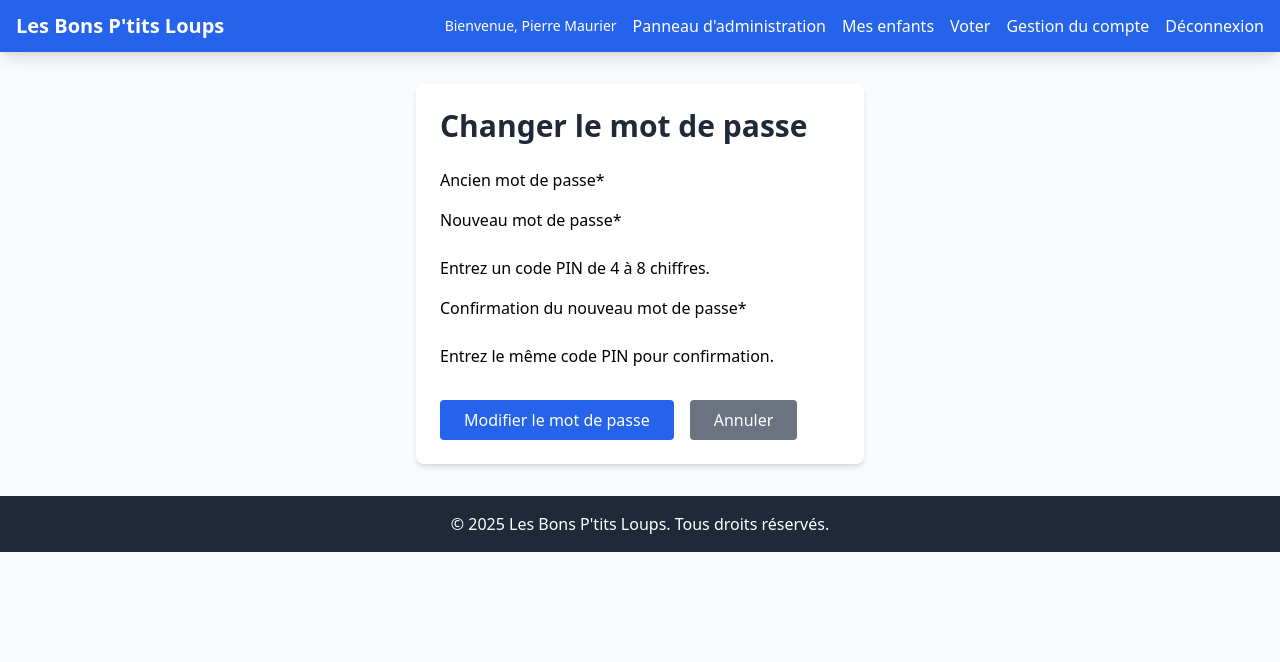
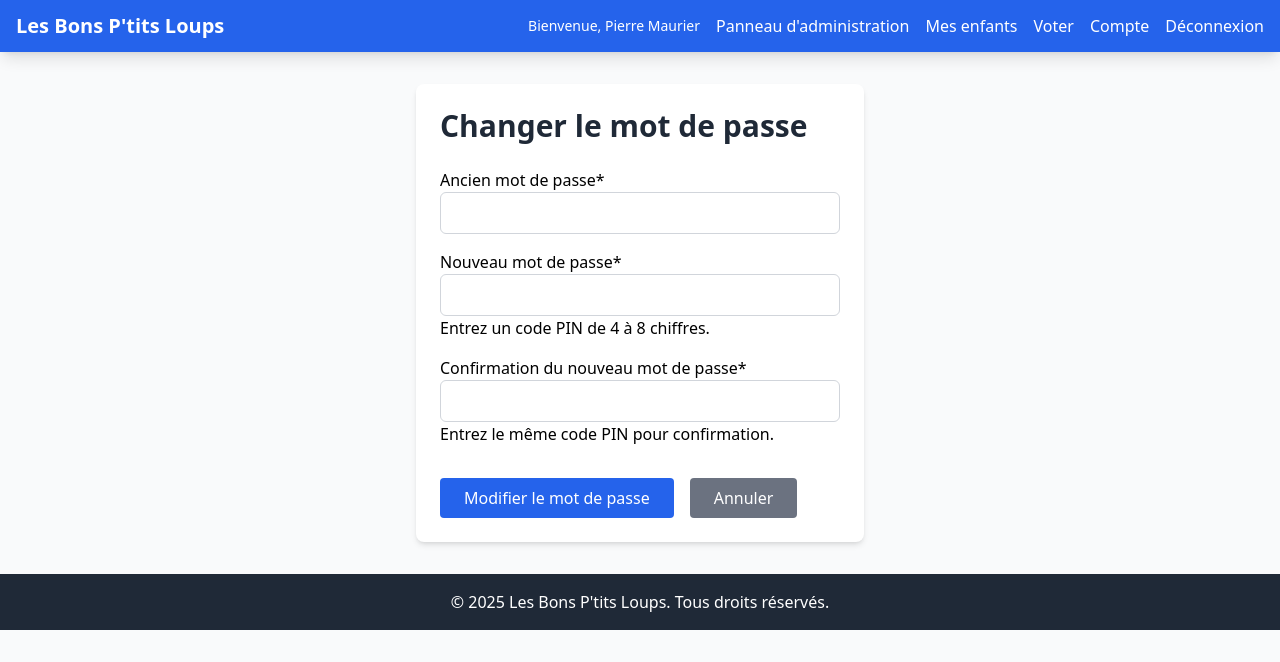
Before and after one commit to Oripy/BonPtitLoup, a Django app: page /accounts/change-password/ in a window 1280 px wide. Shown: the top 662 px of the page. Run offline with Django 5.2, Linux system fonts and the light colour scheme; a user stored in the database is signed in; some libraries are stand-ins or nearby versions.

Commit message:
Enhance input field styling in base template
- Added custom styles for input fields and select elements to improve user experience.
- Implemented focus states for better accessibility and visual feedback.
- Updated the account management link in the navigation for clarity.

```diff
--- a/templates/base.html
+++ b/templates/base.html
@@ -6,6 +6,44 @@
     <meta name="viewport" content="width=device-width, initial-scale=1.0">
     <title>{% block title %}{% trans "Les Bons P'tits Loups" %}{% endblock %}</title>
     <script src="https://cdn.tailwindcss.com"></script>
+    <style>
+        /* Add border to input fields when not focused */
+        input[type="text"],
+        input[type="email"],
+        input[type="password"],
+        input[type="date"],
+        input[type="number"],
+        textarea,
+        select {
+            border: 1px solid #d1d5db !important;
+            border-radius: 0.375rem;
+            padding: 0.5rem 0.75rem;
+            width: 100%;
+        }
+
+        input[type="text"]:focus,
+        input[type="email"]:focus,
+        input[type="password"]:focus,
+        input[type="date"]:focus,
+        input[type="number"]:focus,
+        textarea:focus,
+        select:focus {
+            border-color: #3b82f6 !important;
+            outline: none;
+            box-shadow: 0 0 0 3px rgba(59, 130, 246, 0.1);
+        }
+
+        /* Ensure crispy forms inputs also have borders */
+        .form-control {
+            border: 1px solid #d1d5db !important;
+        }
+
+        .form-control:focus {
+            border-color: #3b82f6 !important;
+            outline: none;
+            box-shadow: 0 0 0 3px rgba(59, 130, 246, 0.1);
+        }
+    </style>
 </head>
 <body class="bg-gray-50 min-h-screen">
     <nav class="bg-blue-600 text-white shadow-lg">
@@ -22,7 +60,7 @@
                             <a href="{% url 'children:dashboard' %}" class="hover:text-blue-200">{% trans "Mes enfants" %}</a>
                             <a href="{% url 'voting:list' %}" class="hover:text-blue-200">{% trans "Voter" %}</a>
                         {% endif %}
-                        <a href="{% url 'accounts:change_password' %}" class="hover:text-blue-200">{% trans "Gestion du compte" %}</a>
+                        <a href="{% url 'accounts:change_password' %}" class="hover:text-blue-200">{% trans "Compte" %}</a>
                         <a href="{% url 'accounts:logout' %}" class="hover:text-blue-200">{% trans "Déconnexion" %}</a>
                     {% else %}
                         <a href="{% url 'accounts:login' %}" class="hover:text-blue-200">{% trans "Connexion" %}</a>
```
